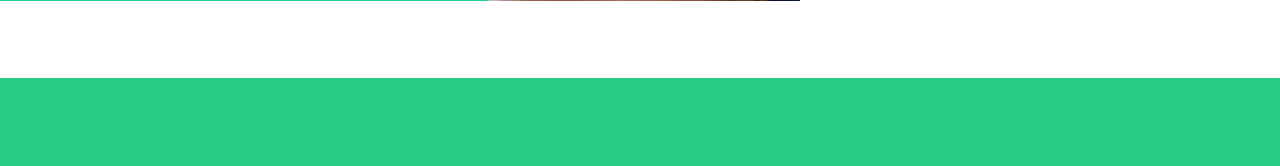
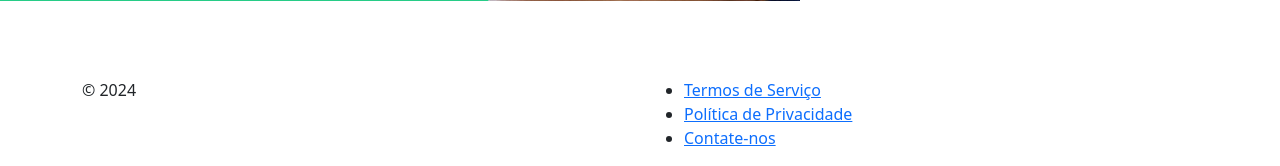
Before and after one commit to ThiagoRamosRodrigues/Vicio-zero-gdb, a Django app: page /make-an-appointment/ in a window 1280 px wide. Shown: the part 999-1165 px from the top of the page. Before the commit the page ends 1077 px from the top, so only its background shows below. Run offline with Django 3.2, Linux system fonts and the light colour scheme; data comes from the database, SQL or seed files in the repository; some libraries are stand-ins or nearby versions.

Commit message:
Atualização de tamplate

```diff
--- a/Gdb-Saude/django/templates/base.html
+++ b/Gdb-Saude/django/templates/base.html
@@ -72,17 +72,34 @@
         </div>
     </nav>
 
-   {% block cta %}{% endblock cta %}
+    {% block cta %}{% endblock cta %}
 </div>
 
+{% block content %}{% endblock content %}
 
-    {% block content %}{% endblock content %}
+<footer class="footer">
+    <div class="container">
+        <div class="row">
+            <div class="col-md-6">
+                <p>&copy; 2024 </p>
+            </div>
+            <div class="col-md-6">
+                <ul class="footer-links">
+                    <li><a href="#">Termos de Serviço</a></li>
+                    <li><a href="#">Política de Privacidade</a></li>
+                    <li><a href="#">Contate-nos</a></li>
+                </ul>
+            </div>
+        </div>
+    </div>
+</footer>
 
-  <script type="text/javascript" src="{% static 'js/bootstrap.min.js' %}"></script>
+<script type="text/javascript" src="{% static 'js/bootstrap.min.js' %}"></script>
 
- <script>
+<script>
     {% block script %}{% endblock script %}
- </script>
+</script>
+
 </body>
 
 </html>
```
Also changed, not shown: Gdb-Saude/django/templates/index.html (+24 -59 lines).
